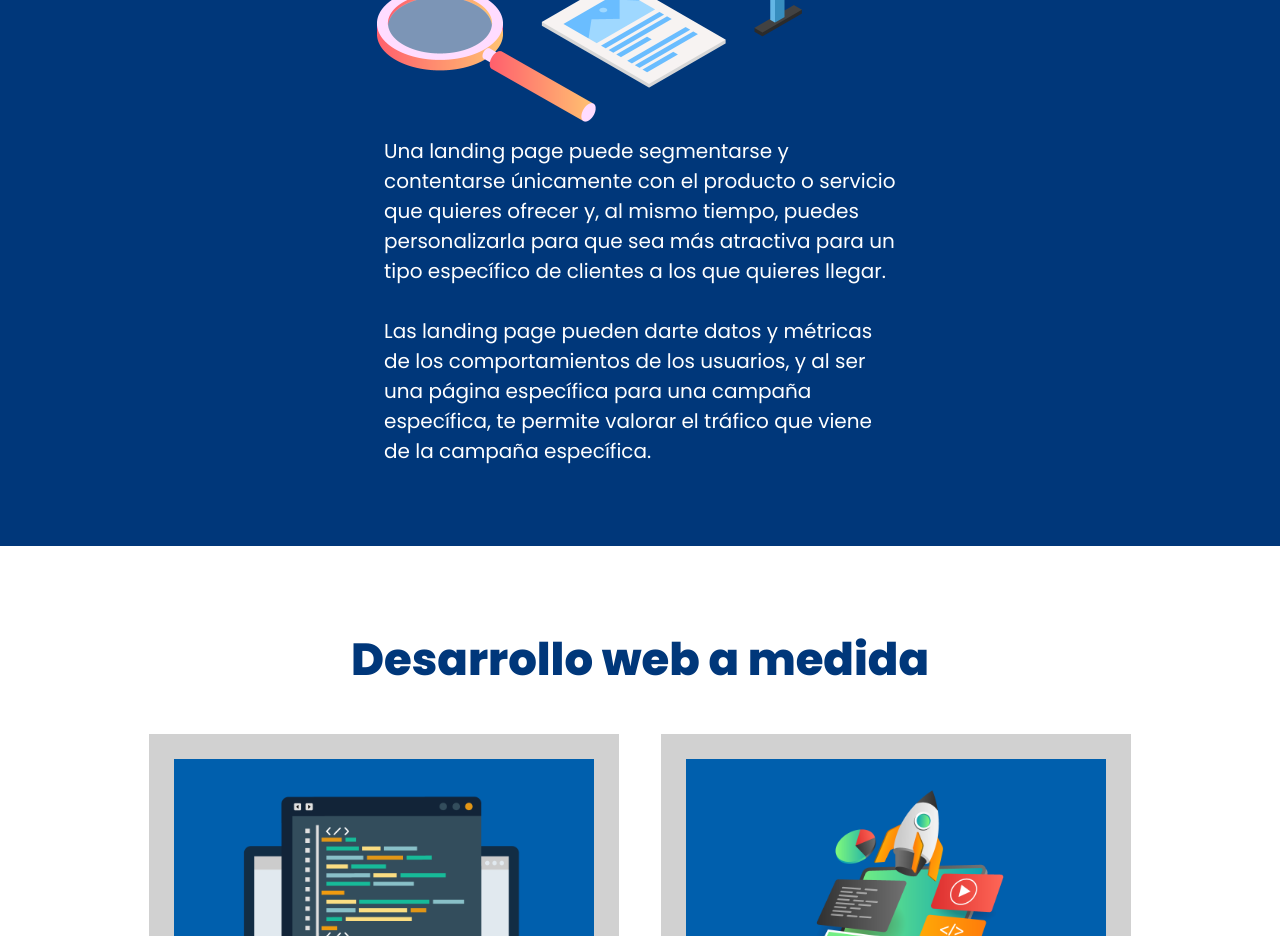
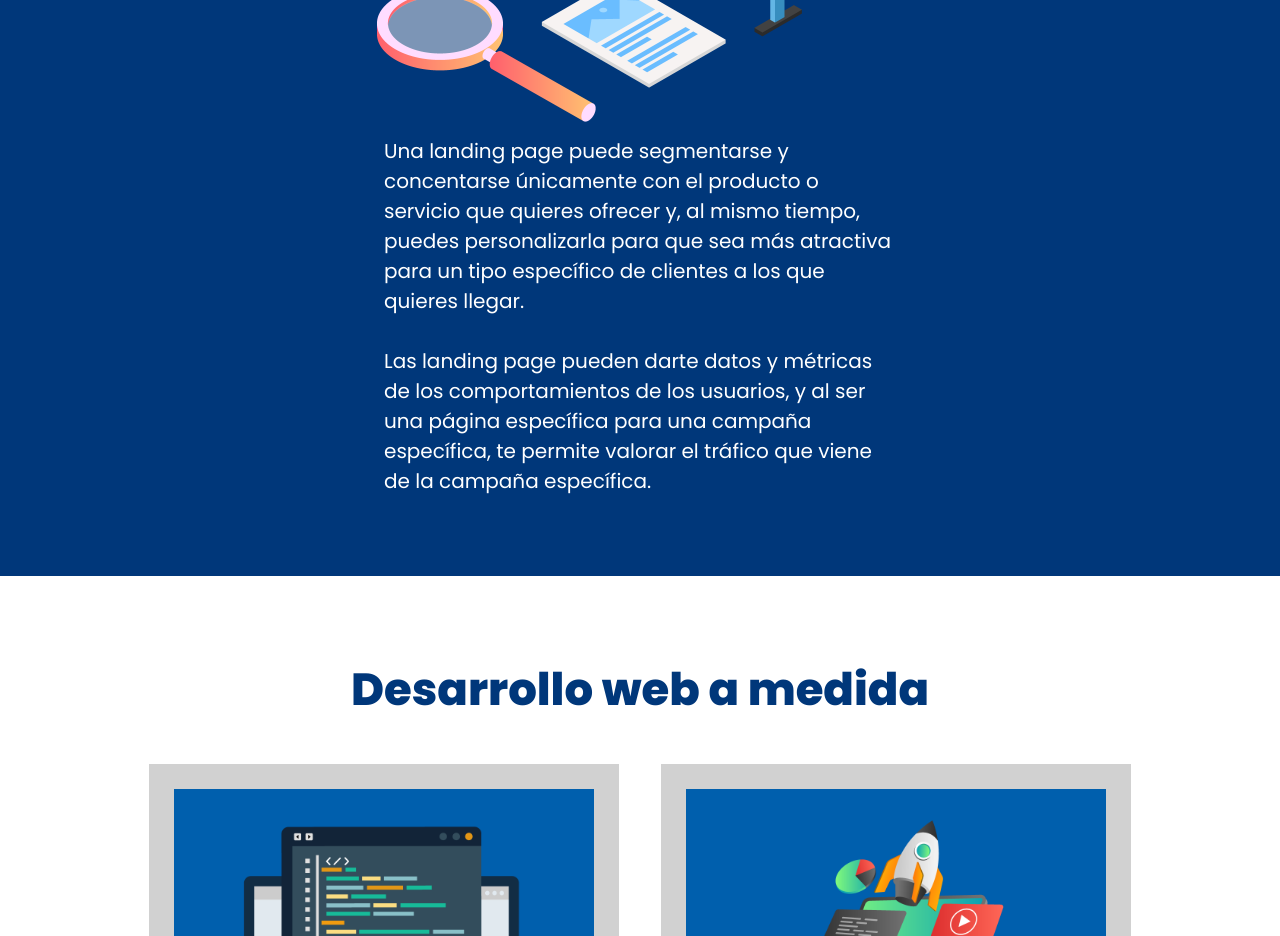
Before and after one commit to santi2D3/landingpage2d3, a website: page index.html in a window 1280 px wide. Shown: the part 1720-2656 px from the top of the page. Drawn offline with nearby package versions, Linux system fonts and the light colour scheme.

Commit message:
modifi 1-4 julio

```diff
--- a/index.html
+++ b/index.html
@@ -92,7 +92,7 @@
 
     <article class="contenido-2">
       <img class="observe" src="images/landing-1.png" alt="Landingpages SEO">
-      <p>Una landing page puede segmentarse y contentarse únicamente con el producto o servicio que quieres ofrecer y, al mismo tiempo, puedes personalizarla para que sea más atractiva para un tipo específico de clientes a los que quieres llegar.<br><br>Las landing page pueden darte datos y métricas de los comportamientos de los usuarios, y al ser una página específica para una campaña específica, te permite valorar el tráfico que viene de la campaña específica. </p>
+      <p>Una landing page puede segmentarse y concentarse únicamente con el producto o servicio que quieres ofrecer y, al mismo tiempo, puedes personalizarla para que sea más atractiva para un tipo específico de clientes a los que quieres llegar.<br><br>Las landing page pueden darte datos y métricas de los comportamientos de los usuarios, y al ser una página específica para una campaña específica, te permite valorar el tráfico que viene de la campaña específica. </p>
 
 
     </article>
@@ -193,6 +193,5 @@
     <script src="scripts/script.js"></script>
 
 
-
 </body>
 </html>
```
